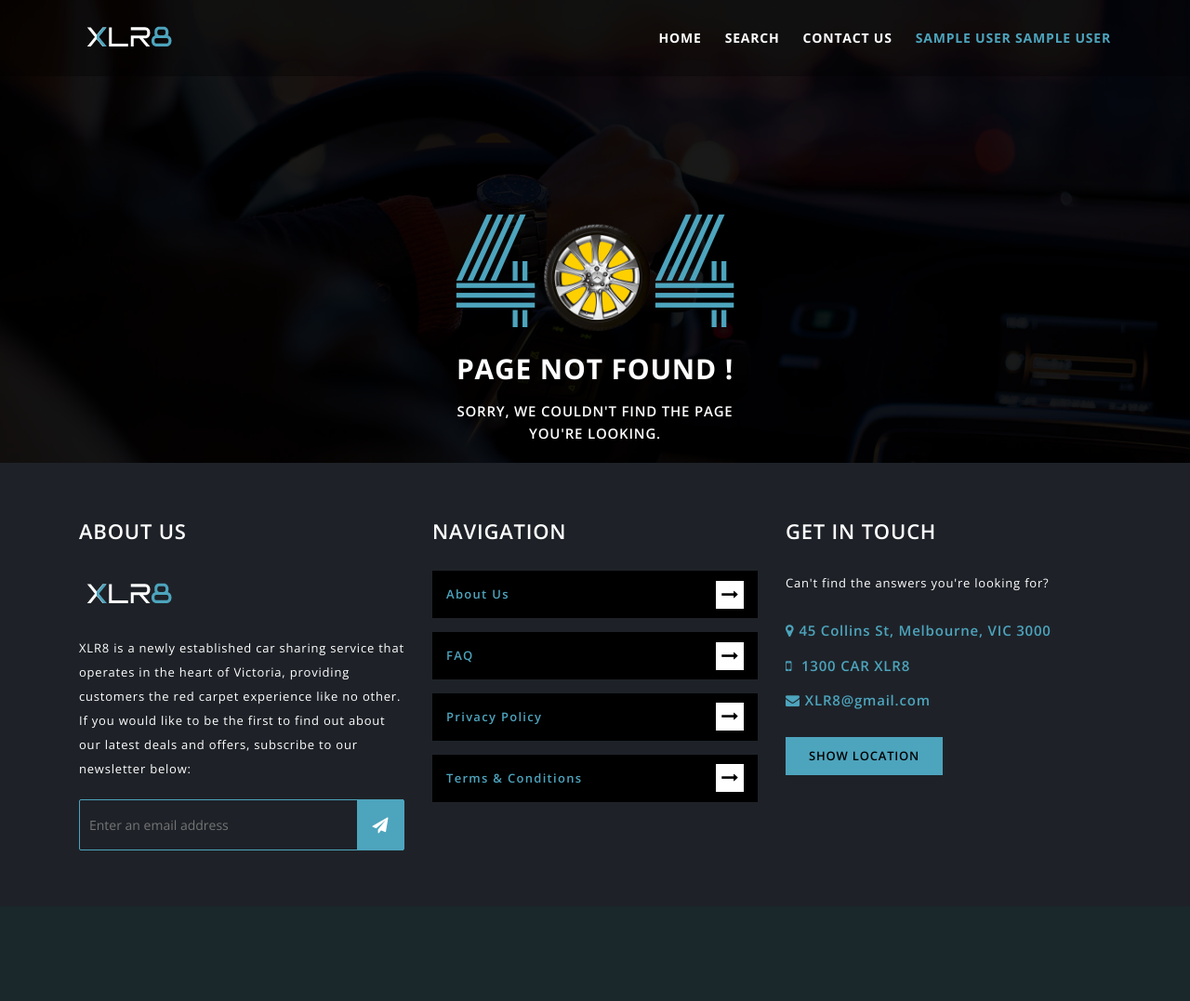
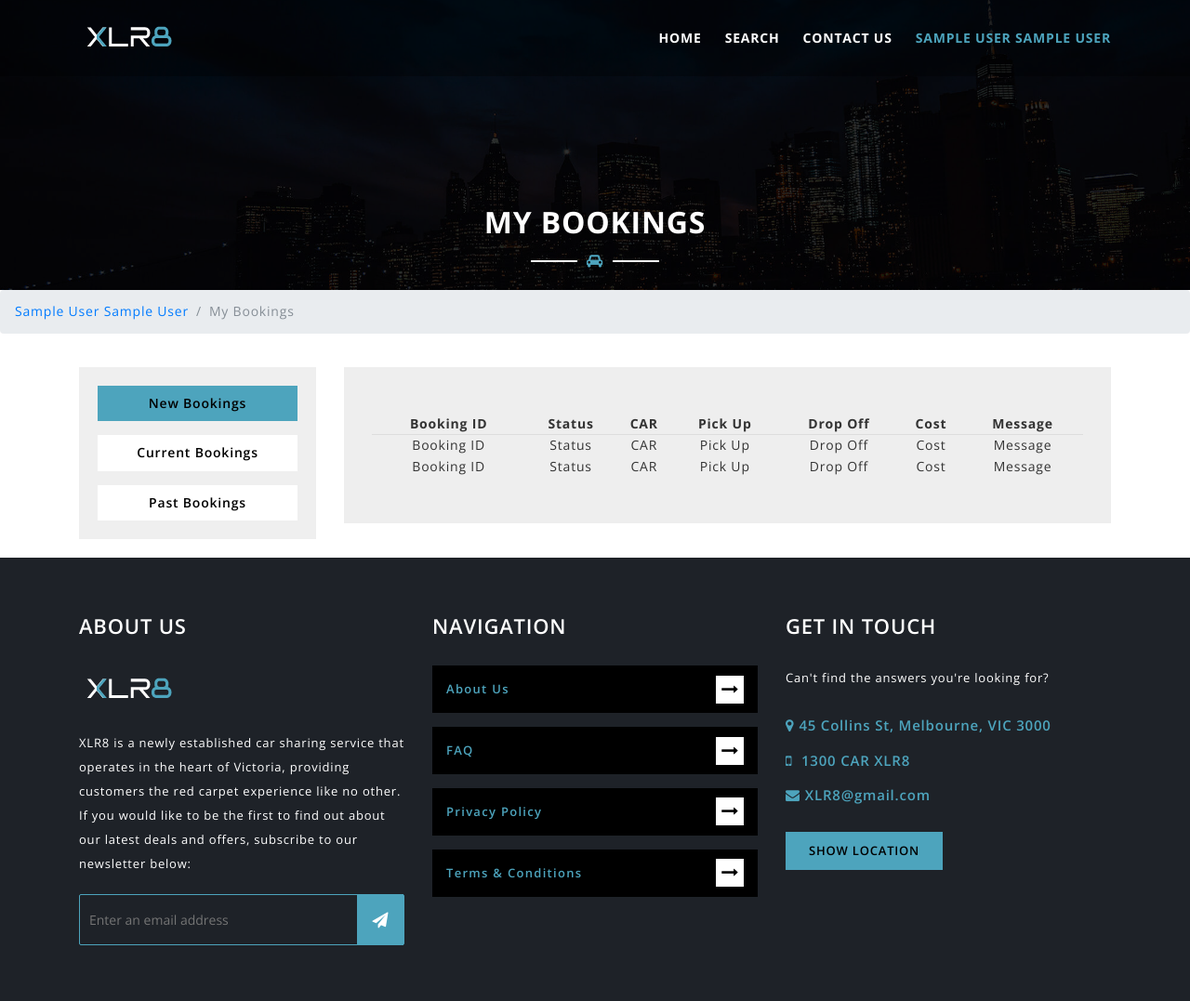
Before and after one commit to Shehan-Wences/XLR8, a CodeIgniter app: page /ProgrammingProject/mybookings in a window 1280 px wide. Shown: the whole page at 93% size. Before the commit the page ends 915 px from the top, so only its background shows below. Run offline with CodeIgniter, Linux system fonts and the light colour scheme; the visitor is signed in with stand-in values (Sample User, id 1); some libraries are stand-ins or nearby versions.

Commit message:
fixing booking frontend

```diff
--- a/application/config/config.php
+++ b/application/config/config.php
@@ -24,7 +24,7 @@ defined('BASEPATH') OR exit('No direct script access allowed');
 |
 */
 $config['base_url'] = 'https://xlr8-rental.herokuapp.com/';
-// $config['base_url'] = 'http://localhost/ProgrammingProject/';
+//$config['base_url'] = 'http://localhost/ProgrammingProject/';
 
 /*
 |--------------------------------------------------------------------------
--- a/application/config/routes.php
+++ b/application/config/routes.php
@@ -65,4 +65,6 @@ $route['admin'] = 'welcome/admin';
 $route['booking'] = 'welcome/booking';
 $route['customerDetails'] = 'welcome/cusDetail';
 $route['payment'] = 'welcome/payment';
+$route['invoice'] = 'welcome/invoice';
+$route['mybookings'] = 'welcome/customerbookings';
 $route['404_override'] = 'welcome/error404';
--- a/application/controllers/Welcome.php
+++ b/application/controllers/Welcome.php
@@ -799,16 +799,43 @@ class Welcome extends CI_Controller {
 			$data['id'] = $session_array_used['Id'];
 			$data['cart'] = $this->session->userdata('cart');
 		}else{
-			redirect('', 'refresh');
+			//redirect(base_url('/eror404'), 'refresh');
 		}
 
 
-		print_r($data['cart']);
-		print_r($data['username']);
-		print_r($data['id']);
+		if(isset($data['cart'])){print_r($data['cart']);}
+		if(isset($data['username'])){print_r($data['username']);}
+		if(isset($data['id'])){print_r($data['id']);}
+
+		$this->load->view('carshare_payment', $data);
+
+	}
+	public function invoice()
+	{
+		$data = array();
+
+
+
+		$this->load->view('carshare_invoice', $data);
+
+	}
+
+	public function customerbookings()
+	{
+		$data = array();
+
+		$this->load->model('carshare_model');
+		if($this->session->userdata('logged_in')){
+			$session_array_used = $this->session->userdata('logged_in');
+			$data['username'] = $session_array_used['Fname'].' '.$session_array_used['Lname'];
+			$data['Email'] = $session_array_used['email'];
+		}else{
+			redirect(base_url('/eror404'), 'refresh');
+		}
+
+		$this->load->view('carshare_bookings', $data);
 
 
 	}
 
-
 }
--- a/application/views/carshare_bookings.php
+++ b/application/views/carshare_bookings.php
@@ -31,120 +31,176 @@ $this->load->view('inc/header', $data);
 
  <section id="help-desk-page-wrap" class="section-padding">
         <div class="container">
+            <div class="row">
                 <div class="col-lg-12">
                     <div class="team-content">
-
-		<div class="col-lg-12">
-
+                        <div class="row">
+                            <!-- Team Tab Menu start -->
+                            <div class="col-lg-3">
                                 <div class="team-tab-menu">
-
-
                                     <ul class="nav nav-tabs" id="myTab" role="tablist">
                                         <li class="nav-item">
-									<a class="nav-link active" id="tab_item_1" data-toggle="tab" href="#team_member_1" role="tab" aria-selected="true" style="text-align: -webkit-center;">
-									<div class="team-mem-icon" style="margin auto">
-									<img src="assets/img/current-booking.png" alt="JSOFT">
-									</div>
-									<h5>Current bookings</h5>
+                                            <a class="nav-link active" id="tab_item_1" data-toggle="tab" href="#team_member_1" role="tab" aria-selected="true">
+                                                 <p class="booking-p">New Bookings</p>
                                             </a>
                                         </li>
+                                        <li class="nav-item">
+                                            <a class="nav-link" id="tab_item_2" data-toggle="tab" href="#team_member_2" role="tab" aria-selected="true">
+												<p class="booking-p">Current Bookings</p>
 
+                                            </a>
+                                        </li>
 										 <li class="nav-item">
-									<a class="nav-link" id="tab_item_2" data-toggle="tab" href="#team_member_2" role="tab" aria-selected="true" style="text-align: -webkit-center;">
-									<div class="team-mem-icon">
-									<img src="assets/img/past-booking.png" alt="JSOFT">
-									</div>
-									<h5>Past Bookings</h5>
+                                            <a class="nav-link " id="tab_item_3" data-toggle="tab" href="#team_member_3" role="tab" aria-selected="true">
+												<p class="booking-p">Past Bookings</p>
+
                                             </a>
                                         </li>
                                     </ul>
                                 </div>
+                            </div>
+                            <!-- Team Tab Menu End -->
 
+                            <!-- Team Tab Content start -->
+                            <div class="col-lg-9">
+                                <div class="tab-content" id="myTabContent">
+                                    <!-- Single Team  start -->
+                                    <div class="tab-pane fade show active" id="team_member_1" role="tabpanel" aria-labelledby="tab_item_1">
+                                        <div class="row">
 
-		</div>
-
-
-		<div class="col-lg-12">
-			<div class="tab-content" id="myTabContent">
-
-				<div class="tab-pane fade active show" id="team_member_1" role="tabpanel" aria-labelledby="tab_item_1">
-				<div class="row">
                                             <div class="col-lg-12 col-md-12">
-							<div class="team-member-info text-center">
-								<h4>Current Bookings</h4>
-
                                                 <div class="team-member-info text-center">
                                                     <table style="width: 100%;">
 													  <tr style="width: 100%; border-bottom: 1px solid #ddd;">
 														<th>Booking ID</th>
-									<th>From</th>
-									<th>To</th>
-									<th>Car ID</th>
+														<th>Status</th>
+														<th>CAR</th>
+														<th>Pick Up</th>
+														<th>Drop Off</th>
 														<th>Cost</th>
-									<th>Status</th>
+														<th>Message</th>
 													  </tr>
 
 													  <tr>
-									<td><?php echo $bookingid; ?></td>
-									<td><?php echo $pickupdate; ?></td>
-									<td><?php echo $dropoffdate; ?></td>
-									<td><?php echo $carid; ?></td>
-									<td><?php echo $cost; ?></td>
-									<td><?php echo $bookingstatus; ?></td>
+														<td>Booking ID</td>
+														<td>Status</td>
+														<td>CAR</td>
+														<td>Pick Up</td>
+														<td>Drop Off</td>
+														<td>Cost</td>
+														<td>Message</td>
 													  </tr>
-
+													  <tr>
+														<td>Booking ID</td>
+														<td>Status</td>
+														<td>CAR</td>
+														<td>Pick Up</td>
+														<td>Drop Off</td>
+														<td>Cost</td>
+														<td>Message</td>
+													  </tr>
 
 													</table>
                                                 </div>
-
                                             </div>
 
                                         </div>
                                     </div>
-					</div>
+									<div class="tab-pane fade show" id="team_member_2" role="tabpanel" aria-labelledby="tab_item_2">
+                                        <div class="row">
 
-
-
-				<div class="tab-pane fade" id="team_member_2" role="tabpanel" aria-labelledby="tab_item_2">
-					<div class="row">
                                             <div class="col-lg-12 col-md-12">
-							<div class="team-member-info text-center">
-								<h4>Past Bookings</h4>
-
                                                 <div class="team-member-info text-center">
                                                     <table style="width: 100%;">
 													  <tr style="width: 100%; border-bottom: 1px solid #ddd;">
 														<th>Booking ID</th>
-											<th>Date of Pick Up</th>
-											<th>Date of Drop Off</th>
-											<th>Car ID</th>
+														<th>Status</th>
+														<th>CAR</th>
+														<th>Pick Up</th>
+														<th>Drop Off</th>
 														<th>Cost</th>
+														<th>Message</th>
 													  </tr>
 
 													  <tr>
-											<td><?php echo $bookingid; ?></td>
-											<td><?php echo $pickupdate; ?></td>
-											<td><?php echo $dropoffdate; ?></td>
-											<td><?php echo $carid; ?></td>
-											<td><?php echo $cost; ?></td>
-
+														<td>Booking ID</td>
+														<td>Status</td>
+														<td>CAR</td>
+														<td>Pick Up</td>
+														<td>Drop Off</td>
+														<td>Cost</td>
+														<td>Message</td>
+													  </tr>
+													  <tr>
+														<td>Booking ID</td>
+														<td>Status</td>
+														<td>CAR</td>
+														<td>Pick Up</td>
+														<td>Drop Off</td>
+														<td>Cost</td>
+														<td>Message</td>
 													  </tr>
 
+													</table>
+                                                </div>
+                                            </div>
+
+                                        </div>
+                                    </div>
+									<div class="tab-pane fade show" id="team_member_3" role="tabpanel" aria-labelledby="tab_item_3">
+                                        <div class="row">
+
+                                            <div class="col-lg-12 col-md-12">
+                                                <div class="team-member-info text-center">
+                                                    <table style="width: 100%;">
+													  <tr style="width: 100%; border-bottom: 1px solid #ddd;">
+														<th>Booking ID</th>
+														<th>Status</th>
+														<th>CAR</th>
+														<th>Pick Up</th>
+														<th>Drop Off</th>
+														<th>Cost</th>
+														<th>Message</th>
+													  </tr>
+
+													  <tr>
+														<td>Booking ID</td>
+														<td>Status</td>
+														<td>CAR</td>
+														<td>Pick Up</td>
+														<td>Drop Off</td>
+														<td>Cost</td>
+														<td>Message</td>
+													  </tr>
+													  <tr>
+														<td>Booking ID</td>
+														<td>Status</td>
+														<td>CAR</td>
+														<td>Pick Up</td>
+														<td>Drop Off</td>
+														<td>Cost</td>
+														<td>Message</td>
+													  </tr>
 
 													</table>
+                                                </div>
+                                            </div>
+
+                                        </div>
+                                    </div>
+
+                                </div>
+                            </div>
+                            <!-- Team Tab Content End -->
                         </div>
                     </div>
                 </div>
         	</div>
         </div>
-			</div>
-		</div>
+    </section>
 
 
-</div>
-</div>
-</div>
-</section>
+
 
 
     <!--== My bookings Page Area End ==-->
--- a/application/views/inc/header.php
+++ b/application/views/inc/header.php
@@ -86,7 +86,7 @@ date_default_timezone_set('Australia/Melbourne');
 								<li class="active"><a href="<?php echo base_url("/"); ?>"><?php echo $username; ?></a>
                                     <ul>
 										<li><a href="<?php echo base_url("/profile"); ?>">Profile</a></li>
-										<li><a href="<?php echo base_url("/bookings"); ?>">Bookings</a></li>
+										<li><a href="<?php echo base_url("/mybookings"); ?>">Bookings</a></li>
 										<li><a href="<?php echo base_url("/passwordchange"); ?>">Change Password</a></li>
 										<li><a href="<?php echo base_url("/deactivate"); ?>">Deactivate</a></li>
                                         <li><a href="<?php echo base_url("/signout"); ?>">Sign Out</a></li>
--- a/assets/css/style.css
+++ b/assets/css/style.css
@@ -1799,7 +1799,7 @@ body,
 .team-tab-menu li a h5 {
 	font-size: 18px;
 	font-weight: 600;
-	padding-left: 15px;
+
 	text-transform: capitalize;
 }
 
@@ -3278,3 +3278,8 @@ body,
 	background-color: lightgray;
     color: #4da4bd;
 }
+.booking-p{
+	color: 	black;
+    text-align: center;
+    font-weight: 600;
+}
```
Also changed, not shown: application/views/carshare_invoice.php (added, +41 -0 lines), application/views/carshare_payment.php (added, +43 -0 lines), application/views/invoice.html (renamed from application/views/carshare_invoice.html). Lines whose indentation alone changed are shown as unchanged.
